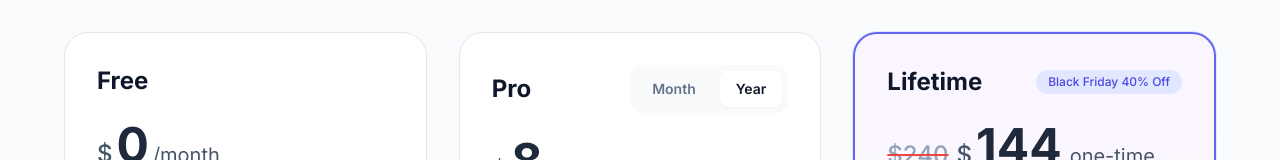
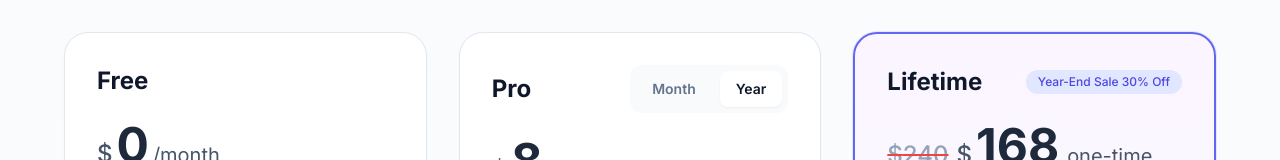
Before and after one commit to orlo-ai/orlo-landing, a Next.js app: page /pricing in a window 1280 px wide. Shown: the part 340-500 px from the top of the page. Built offline with nearby package versions, Linux system fonts and the light colour scheme.

Commit message:
fix(pricing): update pricing details and promotional text for lifetime plan

```diff
--- a/src/components/sections/PricingSection.tsx
+++ b/src/components/sections/PricingSection.tsx
@@ -52,7 +52,7 @@ export default function PricingSection({ pricing }: PricingSectionProps) {
               href="#lifetime"
               className="mt-4 inline-block lg:hidden bg-indigo-100 text-indigo-600 px-4 py-2 rounded-full text-sm font-medium transition-transform hover:scale-105 active:scale-95 animate-pulse hover:animate-none"
             >
-              Black Friday: Get 40% off Lifetime ↓
+              Year-End Sale: 30% off Lifetime ↓
             </a>
           )}
         </div>
--- a/src/lib/content-data.ts
+++ b/src/lib/content-data.ts
@@ -357,12 +357,12 @@ export const pageContent: PageContent = {
       {
         id: 'lifetime',
         name: 'Lifetime',
-        price: '$144',
+        price: '$168',
         originalPrice: '$240',
         period: 'one-time',
         priceNote: 'One-time purchase to access all features.',
         description: 'Get full Pro access for life and support independent development',
-        badge: 'Black Friday 40% Off',
+        badge: 'Year-End Sale 30% Off',
         features: [
           'Everything in Pro, plus:',
           'One-time payment',
@@ -373,7 +373,7 @@ export const pageContent: PageContent = {
         ],
         cta: {
           text: 'Get Lifetime Access',
-          href: 'https://buy.polar.sh/polar_cl_x20xaDFB1eHc9iNla7YVQtyhhLdcDT6OoydID12FjNZ',
+          href: 'https://buy.polar.sh/polar_cl_yocgefm7vMHlLfKEOqSmhcglc2YLbUFb11M2X4SH30b',
           variant: 'primary'
         },
         highlight: true
```
